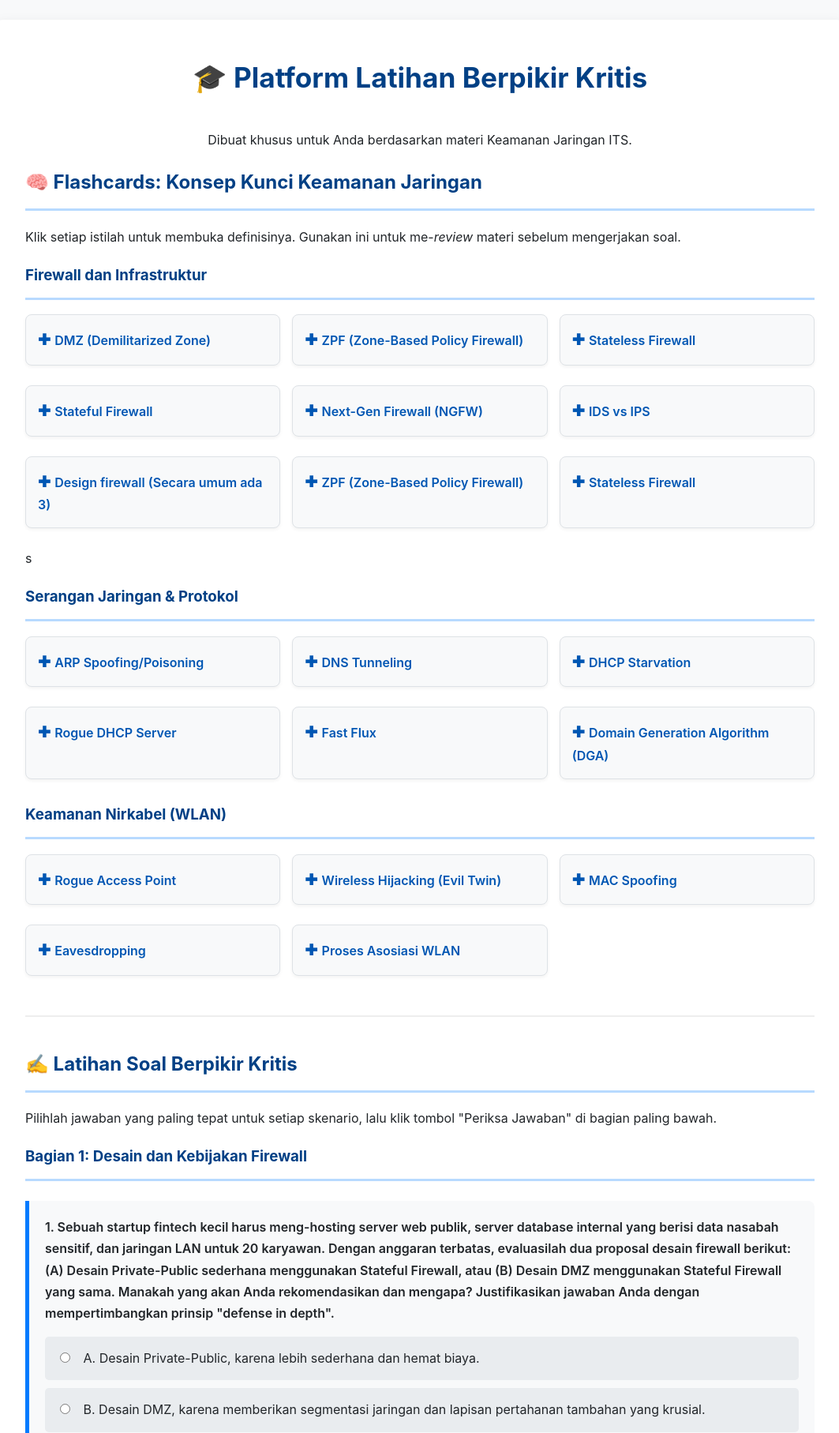
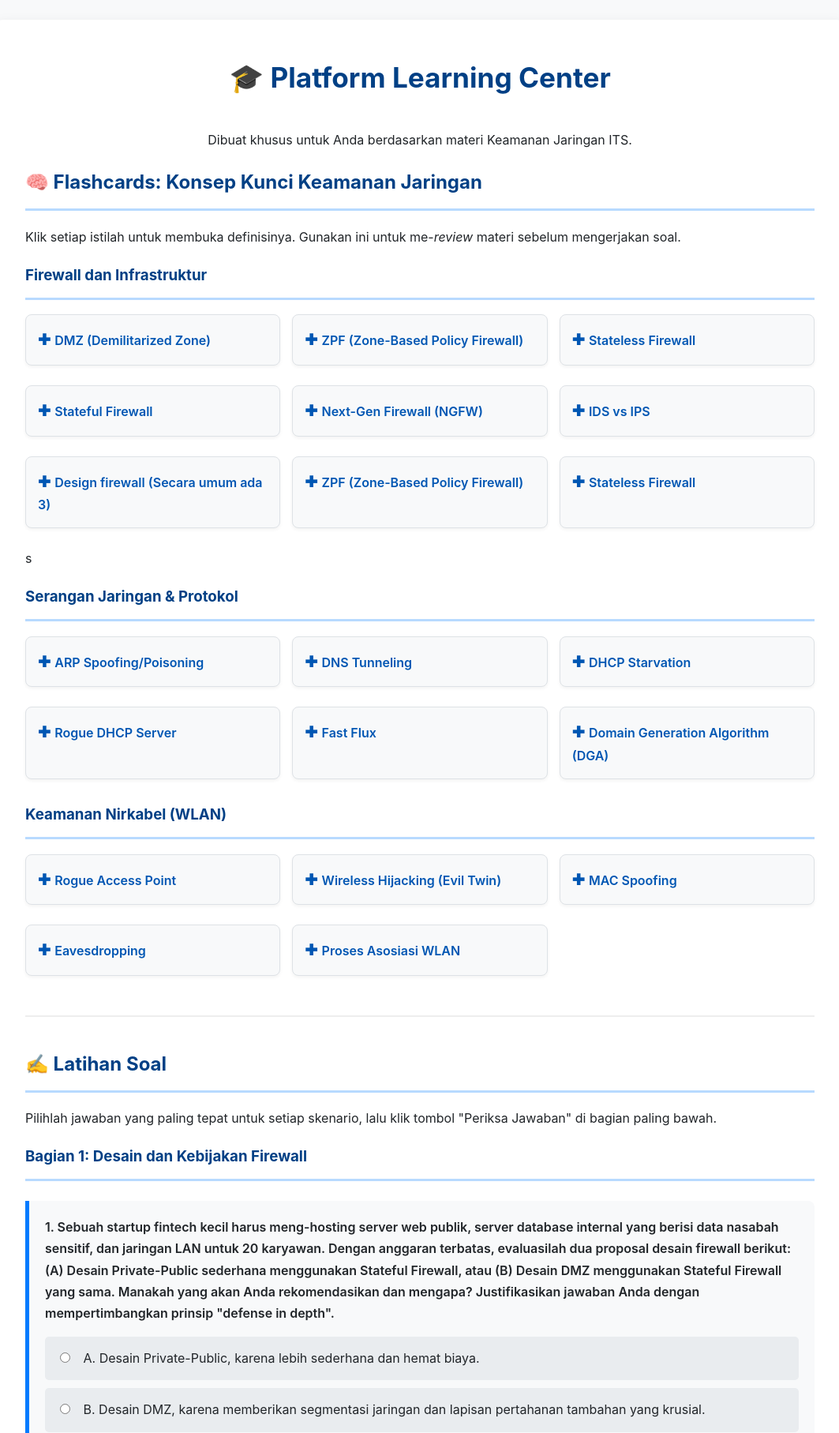
Before and after one commit to AtokTajuddin/learning-center, a plain HTML site: page index.html in a window 1280 px wide. Shown: the top 1815 px of the page at 79% size, without its empty margins (108-1171 px from the left). Drawn offline with Linux system fonts and the light colour scheme.

```diff
--- a/index.html
+++ b/index.html
@@ -134,7 +134,7 @@
 <body>
 
 <div class="container">
-    <h1>🎓 Platform Latihan Berpikir Kritis</h1>
+    <h1>🎓 Platform Learning Center</h1>
     <p style="text-align:center;">Dibuat khusus untuk Anda berdasarkan materi Keamanan Jaringan ITS.</p>
 
     <div id="flashcards">
@@ -178,7 +178,7 @@
     <hr style="margin: 40px 0; border: 1px solid #eee;">
 
     <div id="questions">
-        <h2>✍️ Latihan Soal Berpikir Kritis</h2>
+        <h2>✍️ Latihan Soal</h2>
         <p>Pilihlah jawaban yang paling tepat untuk setiap skenario, lalu klik tombol "Periksa Jawaban" di bagian paling bawah.</p>
 
         <form id="critical-quiz-form">
```
